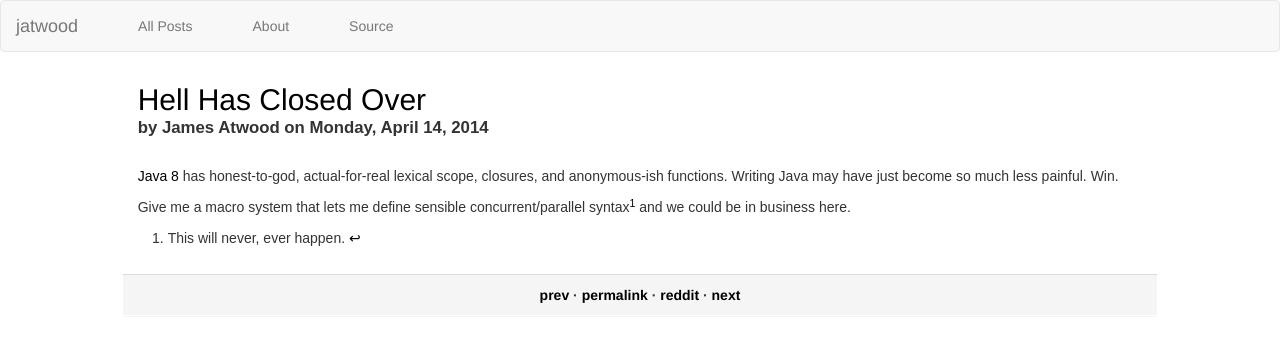
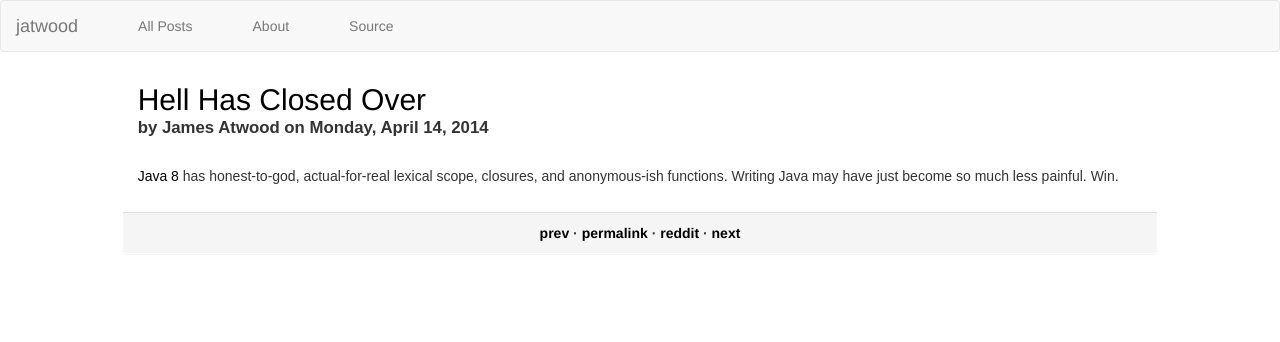
Before and after one commit to jcatw/hackscience.github.io, a Jekyll site: the page built from _posts/2014-04-14-hell-has-closed-over.md, in a window 1280 px wide. Shown: the top 342 px of the page. Built offline with Jekyll 4.4.1, drawn with Linux system fonts in a browser that asks for light colours; some web fonts are replaced.

Commit message:
so professional

```diff
--- a/_posts/2014-04-14-hell-has-closed-over.md
+++ b/_posts/2014-04-14-hell-has-closed-over.md
@@ -5,7 +5,3 @@ title: Hell Has Closed Over
 
 [Java 8](http://www.oracle.com/technetwork/java/javase/overview/java8-2100321.html) has honest-to-god, actual-for-real
 lexical scope, closures, and anonymous-ish functions.  Writing Java may have just become so much less painful.  Win.
-
-Give me a macro system that lets me define sensible concurrent/parallel syntax[^1] and we could be in business here.
-
-[^1]: This will never, ever happen.
```
